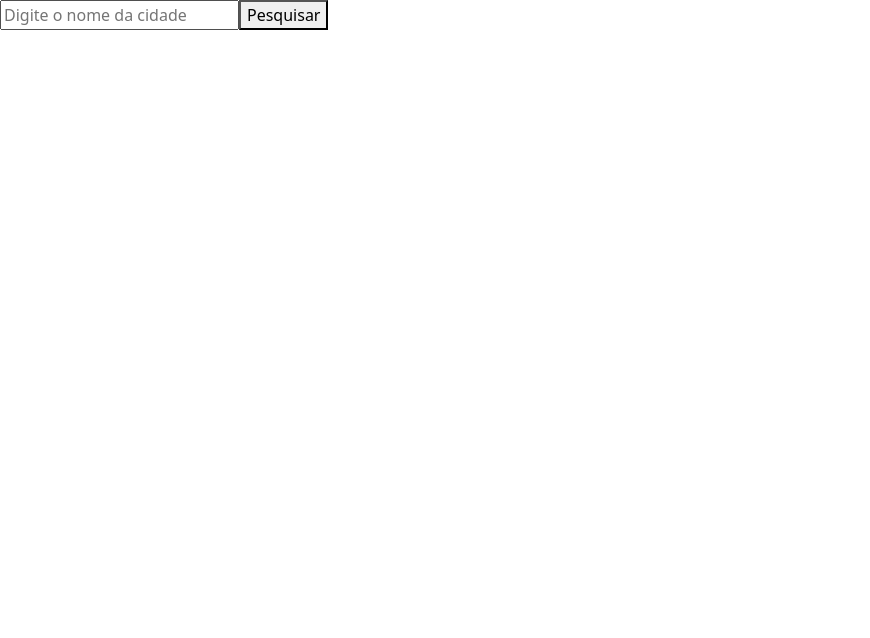
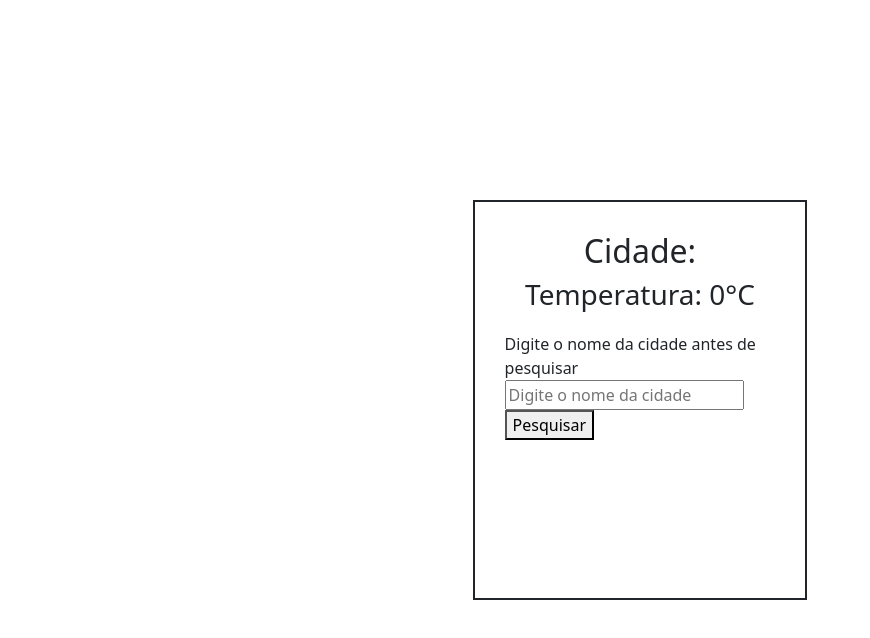
Before and after one commit to Ronaldo-Junior1/weather-web, an Angular app in the folder prj-weather/: page /home-page in a window 1280 px wide. Both pictures are taken after a click on the button "Pesquisar". Shown: the top 638 px of the page, without its empty margins (0-870 px from the left). Built offline with nearby package versions, Linux system fonts and the light colour scheme.

Commit message:
T001: style - Estilização da 'home-page'

```diff
--- a/prj-weather/src/app/home-page/home-page.component.css
+++ b/prj-weather/src/app/home-page/home-page.component.css
@@ -0,0 +1,29 @@
+.container {
+    display: flex;
+    flex-direction: column;
+    align-items: center;
+    justify-content: center;
+    height: 100vh;
+  }
+
+  .weather-info {
+    text-align: center;
+    margin-bottom: 20px;
+  }
+
+  .weather-icon {
+    width: 100px;
+    height: 100px;
+  }
+
+  #inputSearch{
+   outline: none;
+
+  }
+
+  .info_card{
+    border: 2px solid;
+    width: 30%;
+    height: 50%;
+    padding: 30px;
+  }
--- a/prj-weather/src/app/home-page/home-page.component.html
+++ b/prj-weather/src/app/home-page/home-page.component.html
@@ -1,11 +1,17 @@
-<input type="text" [(ngModel)]="cityName" name="cityName" placeholder="Digite o nome da cidade">
-<button (click)="searchCity()">Pesquisar</button>
+<div class="container">
+    <div class="info_card">
 
-<div *ngIf="weatherData">
-    <h2>{{ weatherData.name }}</h2>
-    <p>Temperatura: {{ weatherData.main.temp }}</p>
-    <p>Pressão: {{ weatherData.main.pressure }}</p>
-    <p>Umidade: {{ weatherData.main.humidity }}</p>
-    <p>Sensação Termica: {{weatherData.main.feels_like}}</p>
+    <div class="weather-info">
+      <h2>Cidade: {{ weatherData?.name }}</h2>
+      <h3>Temperatura: {{ roundTemperature(weatherData?.main.temp) }}°C</h3>
+      <img *ngIf="weatherIconUrl" [src]="weatherIconUrl" alt="Weather Icon" class="weather-icon">
+    </div>
 
+    <div *ngIf="errorMessage" class="error-message">
+      {{ errorMessage }}
+    </div>
+
+    <input type="text" [(ngModel)]="cityName" placeholder="Digite o nome da cidade" id="inputSearch">
+    <button (click)="searchCity()" name="buttonSearch">Pesquisar</button>
+</div>
   </div>
```
